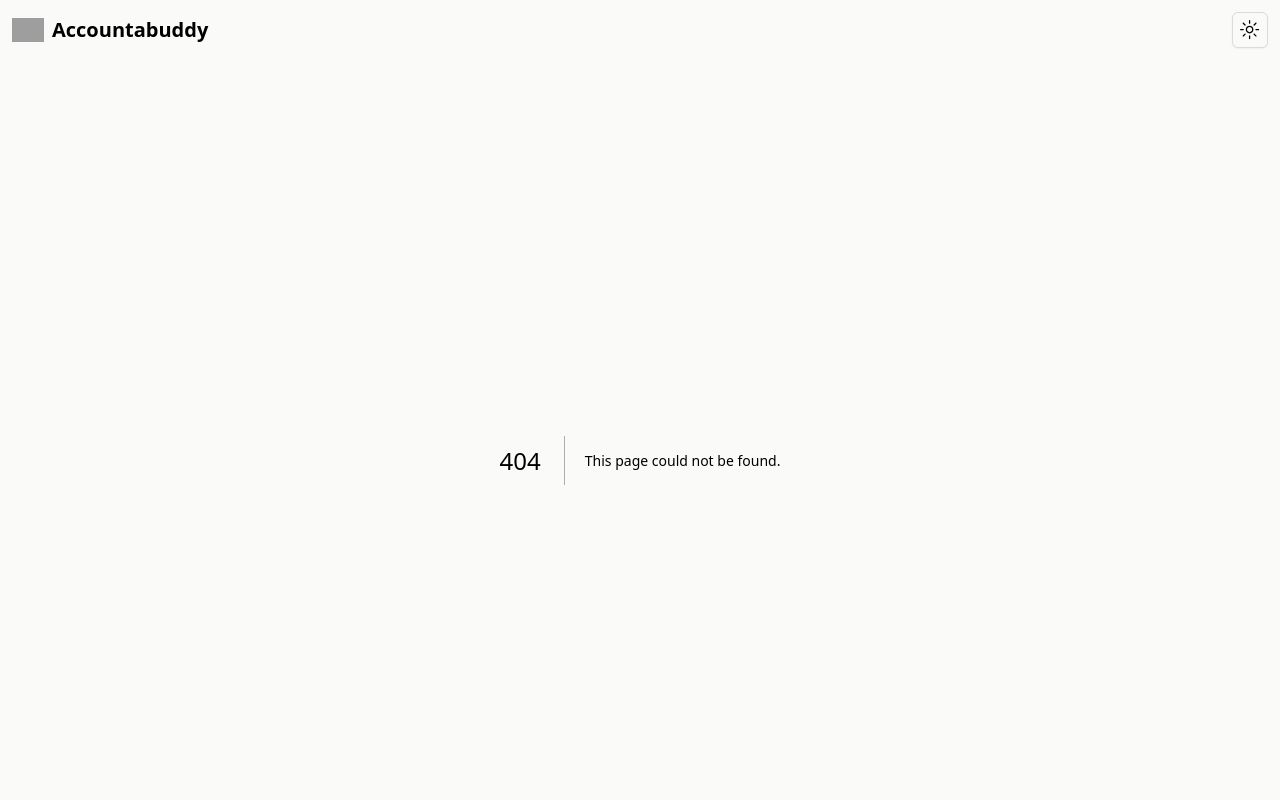
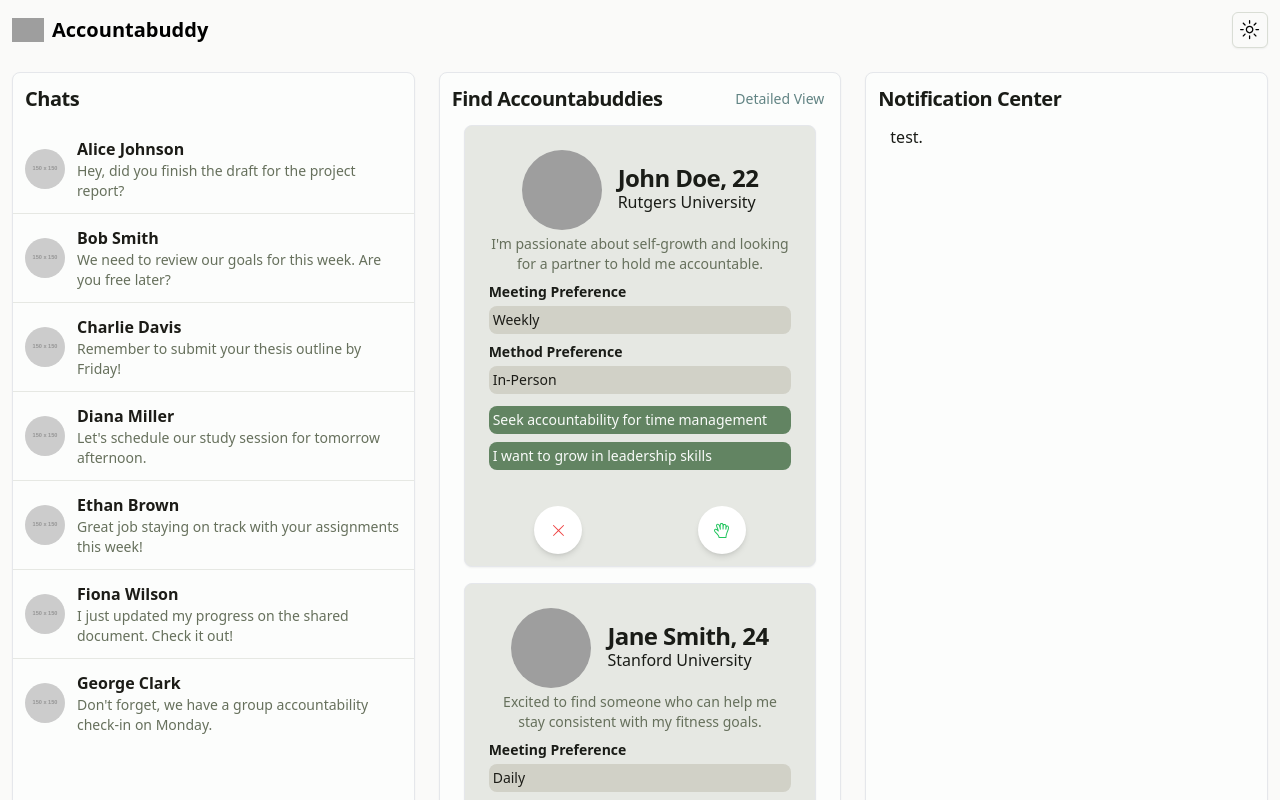
Before and after one commit to RiosNicholas/accountabuddy, a Next.js app: page /dashboard in a window 1280 px wide. Before the commit this address had no page. Shown: the top 800 px of the page. Built offline with nearby package versions, Linux system fonts and the light colour scheme; grey boxes are pictures that could not be loaded.

Commit message:
Add enumerated types for MatchmakingCard props

```diff
--- /dev/null
+++ b/app/dashboard/page.tsx
@@ -0,0 +1,149 @@
+"use client"
+import { useState } from 'react';
+
+import MatchmakingCard, { MeetingPreference, MethodPreference } from "@/components/MatchmakingCard";
+import { Avatar, AvatarFallback, AvatarImage } from "@/components/ui/avatar"
+import { Button } from "@/components/ui/button";
+import { Card, CardContent, CardHeader, CardTitle, } from "@/components/ui/card"
+
+interface Chat {
+	profileImageUrl: string;
+	name: string;
+	username: string;
+	lastMessage: string;
+}
+
+interface Matches {
+	profileImageUrl: string;
+	name: string;
+	username: string;
+}
+
+interface Notifications {
+}
+
+export default function Explore() {
+	const [compactView, setCompactView] = useState<boolean>(false);
+
+	const toggleCompactView = () => {
+		setCompactView((prevState) => !prevState);
+	}
+
+	const exampleChats: Chat[] = [
+		{
+			profileImageUrl: "https://via.placeholder.com/150",
+			name: "Alice Johnson",
+			username: "@alice_j",
+			lastMessage: "Hey, did you finish the draft for the project report?",
+		},
+		{
+			profileImageUrl: "https://via.placeholder.com/150",
+			name: "Bob Smith",
+			username: "@bob_smith",
+			lastMessage: "We need to review our goals for this week. Are you free later?",
+		},
+		{
+			profileImageUrl: "https://via.placeholder.com/150",
+			name: "Charlie Davis",
+			username: "@charlie_d",
+			lastMessage: "Remember to submit your thesis outline by Friday!",
+		},
+		{
+			profileImageUrl: "https://via.placeholder.com/150",
+			name: "Diana Miller",
+			username: "@diana_miller",
+			lastMessage: "Let's schedule our study session for tomorrow afternoon.",
+		},
+		{
+			profileImageUrl: "https://via.placeholder.com/150",
+			name: "Ethan Brown",
+			username: "@ethan_brown",
+			lastMessage: "Great job staying on track with your assignments this week!",
+		},
+		{
+			profileImageUrl: "https://via.placeholder.com/150",
+			name: "Fiona Wilson",
+			username: "@fiona_wilson",
+			lastMessage: "I just updated my progress on the shared document. Check it out!",
+		},
+		{
+			profileImageUrl: "https://via.placeholder.com/150",
+			name: "George Clark",
+			username: "@george_clark",
+			lastMessage: "Don't forget, we have a group accountability check-in on Monday.",
+		}
+	];
+
+	return (
+		<div className="grid grid-cols-1 md:grid-cols-2 lg:grid-cols-3 gap-6 m-3">
+			<Card>
+				<CardTitle className="text-xl font-bold p-3">Chats</CardTitle>
+				<CardContent className="p-0">
+					<div className="grid grid-cols-1 w-full">
+						{exampleChats.map((chat, index) => (
+							<div
+								key={index}
+								className="flex justify-start items-center p-3 hover:bg-muted hover:cursor-pointer transition border-b border-muted gap-3 w-full last:border-none"
+							>
+								<Avatar>
+									<AvatarImage src={chat.profileImageUrl} alt={chat.username}/>
+									<AvatarFallback>{chat.name}</AvatarFallback>
+								</Avatar>
+								<div>
+									<h3 className="font-semibold text-secondary-foreground">{chat.name}</h3>
+									<p className="text-sm text-muted-foreground">{chat.lastMessage}</p>
+								</div>
+							</div>
+						))}
+					</div>
+				</CardContent>
+			</Card>
+
+			<Card>
+				<div className="flex justify-between items-center">
+					<CardTitle className="text-xl font-bold p-3">Find Accountabuddies</CardTitle>
+					<Button variant="link" className="text-accent" onClick={toggleCompactView}>
+						{compactView ? "Compact View" : "Detailed View"}
+					</Button>
+				</div>
+				<CardContent>
+					<div className="grid grid-cols-1 gap-4">
+						<MatchmakingCard
+							name="John Doe"
+							age={22}
+							university="Rutgers University"
+							intro="I'm passionate about self-growth and looking for a partner to hold me accountable."
+							accountability="Seek accountability for time management"
+							growth="I want to grow in leadership skills"
+							meetingPreference={MeetingPreference.Weekly}
+							methodPreference={MethodPreference.InPerson}
+							compact={compactView}
+						/>
+						<MatchmakingCard
+							name="Jane Smith"
+							age={24}
+							university="Stanford University"
+							intro="Excited to find someone who can help me stay consistent with my fitness goals."
+							accountability="Need help with consistent workout routines."
+							growth="I want to develop a habit of reading more books."
+							meetingPreference={MeetingPreference.Daily}
+							methodPreference={MethodPreference.Virtual}
+							compact={compactView}
+						/>
+					</div>
+				</CardContent>
+
+
+			</Card>
+
+			<Card>
+				<CardTitle className="text-xl font-bold p-3">Notification Center</CardTitle>
+				<CardContent>
+					<div className="grid">
+						test.
+					</div>
+				</CardContent>
+			</Card>
+		</div>
+	)
+}
--- a/components/MatchmakingCard.tsx
+++ b/components/MatchmakingCard.tsx
@@ -2,6 +2,19 @@ import { Card, CardContent, CardHeader, CardTitle } from "@/components/ui/card";
 import { Avatar, AvatarImage, AvatarFallback } from "@/components/ui/avatar";
 import { Button } from "./ui/button";
 import { Cross1Icon, HandIcon } from "@radix-ui/react-icons";
+
+export enum MethodPreference {
+  InPerson = "In-Person",
+  Virtual = "Virtual",
+  NoPreference = "No Preference",
+}
+
+export enum MeetingPreference {
+  Daily = "Daily",
+  Weekly = "Weekly",
+  BiWeekly = "Bi-Weekly",
+  Monthly = "Monthly",
+}
 
 interface MatchmakingCardProps {
   name: string;
@@ -10,6 +23,8 @@ interface MatchmakingCardProps {
   intro: string;
   accountability: string;
   growth: string;
+  meetingPreference: MeetingPreference;
+  methodPreference: MethodPreference;
   compact?: boolean;
 }
 
@@ -19,6 +34,8 @@ export default function MatchmakingCard({
   university,
   intro,
   accountability,
+  meetingPreference,
+  methodPreference,
   growth,
   compact = false,
 }: MatchmakingCardProps) {
@@ -44,10 +61,24 @@ export default function MatchmakingCard({
           {!compact && (
             <p className="text-center text-sm w-full text-muted-foreground">{intro}</p>
           )}
+          <div className={`flex flex-col w-full ${compact ? "mt-0" : "mt-2"} gap-1`}>
+            <h3 className="text-left font-semibold">Meeting Preference</h3>
+            <p className={`bg-secondary text-secondary-foreground  rounded p-1 w-full`}>
+              {meetingPreference}
+            </p>
+          </div>
+          <div className={`flex flex-col w-full ${compact ? "mt-0" : "mt-2"} gap-1`}>
+            <h3 className="text-left font-semibold">Method Preference</h3>
+            <p className="bg-secondary text-secondary-foreground rounded p-1 w-full">
+              {methodPreference}
+            </p>
+          </div>
+        </CardContent>
+        <CardContent className={`flex flex-col justify-center items-center p-2 lg:p-0 lg:text-sm`}>
           <div className={`bg-primary text-primary-foreground ${compact ? "mt-0" : "mt-2"} rounded p-1 w-full`}>
             {accountability}
           </div>
-          <div className="bg-primary text-primary-foreground mt-2 rounded p-1 w-full">
+          <div className={`bg-primary text-primary-foreground ${compact ? "mt-0" : "mt-2"} rounded p-1 w-full`}>
             {growth}
           </div>
         </CardContent>
```
